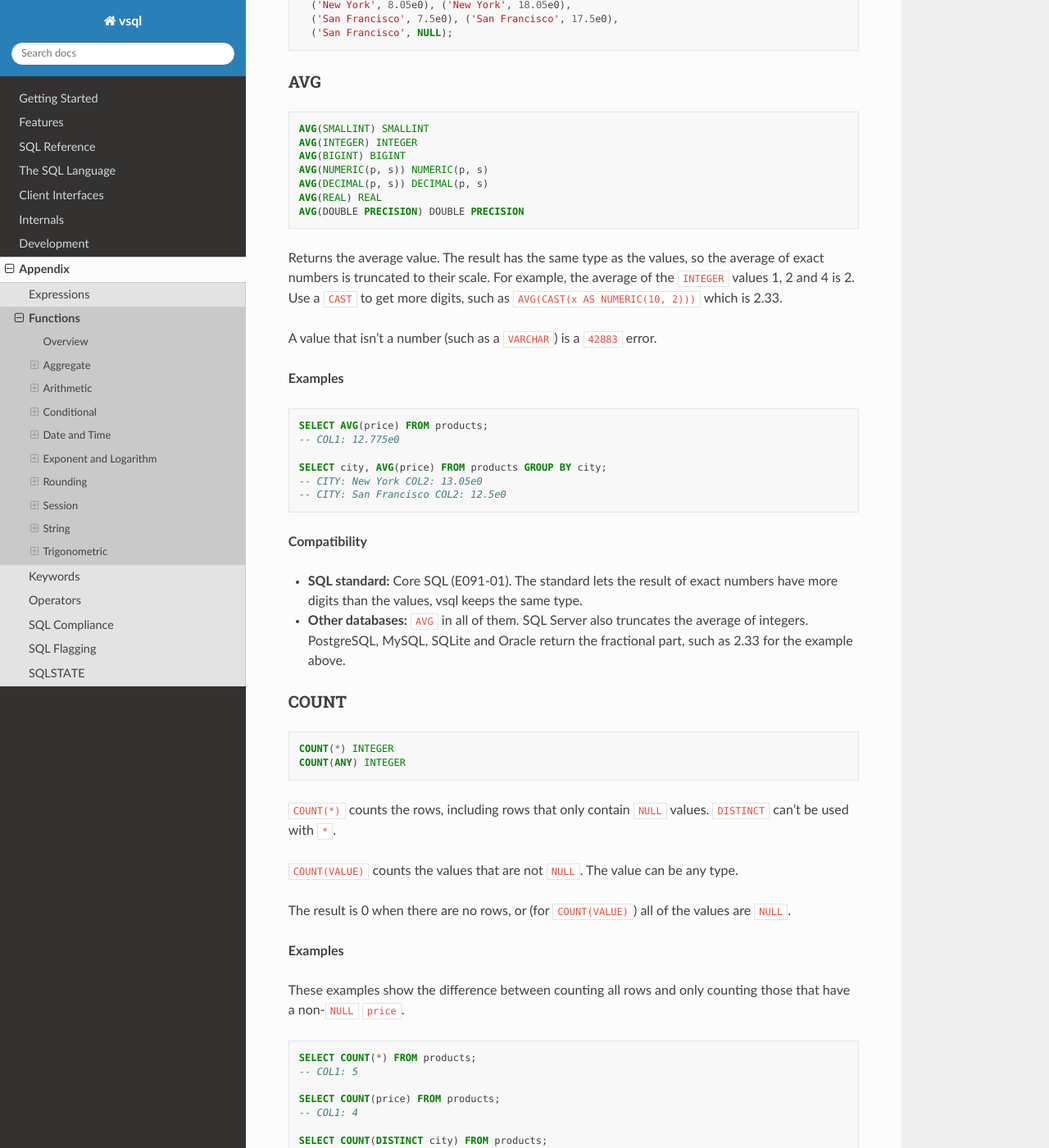
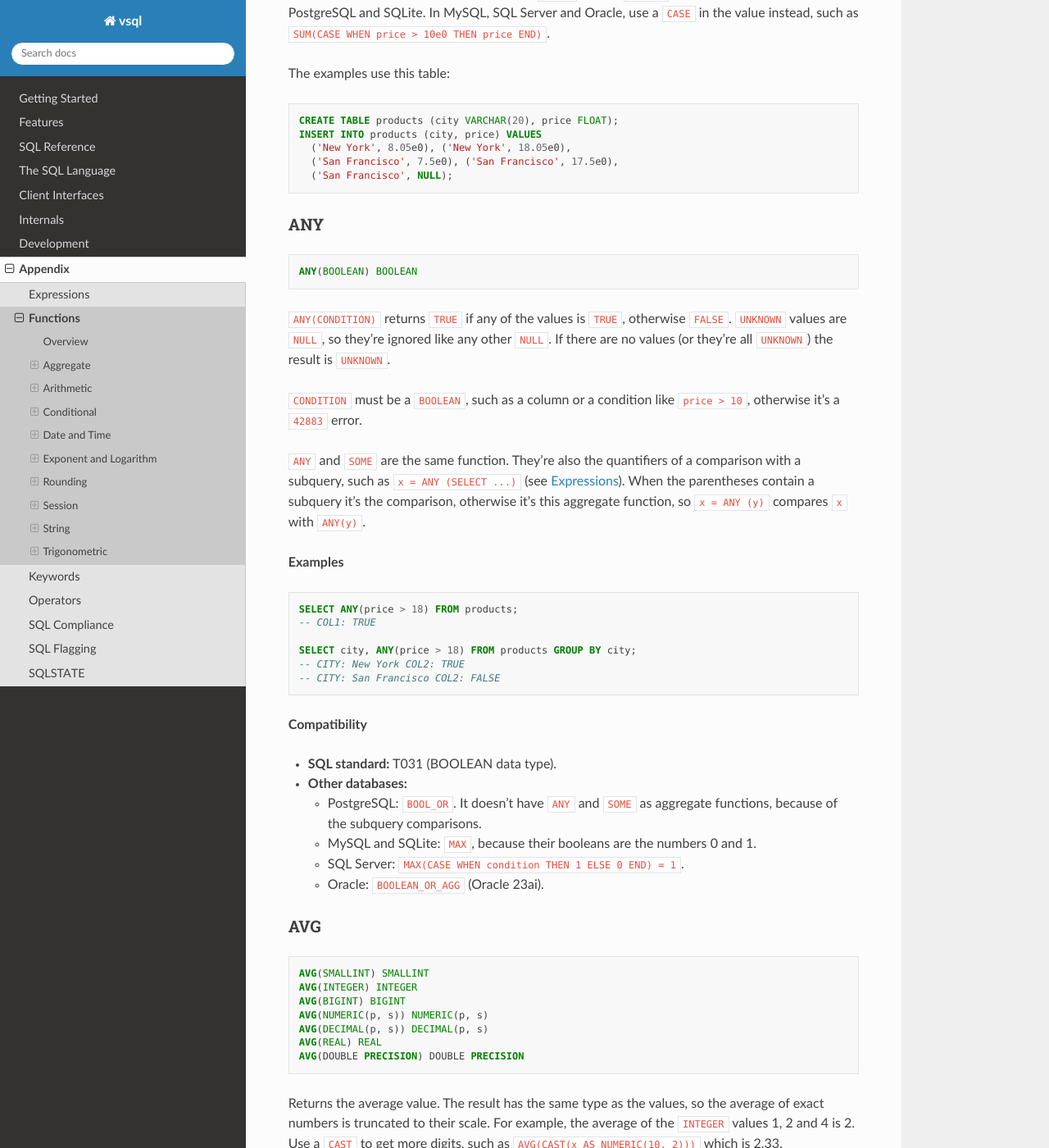
Before and after one commit to elliotchance/vsql, a Sphinx documentation site: the page built from docs/functions.rst, in a window 1280 px wide and 1400 px high, scrolled down 4128 px. Shown: the whole window at 82% size. Built offline with Sphinx 7.4.7 and the Read the Docs theme 3.1.0, drawn with Linux system fonts in a browser that asks for light colours; some of the changed text lies outside the part shown.

Commit message:
language: Add EVERY, ANY and SOME (T031)
EVERY, ANY and SOME are the aggregate functions of BOOLEAN values. EVERY is
FALSE if any value is FALSE, and ANY (or SOME) is TRUE if any value is TRUE,
otherwise they're TRUE and FALSE. Like the other aggregates, NULL (UNKNOWN)
values are removed, and the result is NULL when there are no values. They were
the last part of T031 (BOOLEAN data type), so T031 is now complete.

SOME and ANY are also the quantifiers of x = ANY (SELECT ...). The grammar uses
the tokens rather than a <quantifier> or <computational operation>, so the
parser chooses after the "(": a subquery is a quantified comparison, anything
else is the aggregate function.

Co-Authored-By: Claude Opus 5.5 <noreply@anthropic.com>

```diff
--- a/docs/functions.rst
+++ b/docs/functions.rst
@@ -56,6 +56,9 @@ Each function also has a **Compatibility** section:
    * - ``ATAN``
      - Trigonometric
      - T622
+   * - ``ANY``
+     - Aggregate
+     - T031
    * - ``AVG``
      - Aggregate
      - Core (E091-01)
@@ -98,6 +101,9 @@ Each function also has a **Compatibility** section:
    * - ``CURRENT_TIMESTAMP``
      - Date and Time
      - F411
+   * - ``EVERY``
+     - Aggregate
+     - T031
    * - ``EXP``
      - Exponent and Logarithm
      - T621
@@ -149,6 +155,9 @@ Each function also has a **Compatibility** section:
    * - ``SINH``
      - Trigonometric
      - T622
+   * - ``SOME``
+     - Aggregate
+     - T031
    * - ``SQRT``
      - Exponent and Logarithm
      - T621
@@ -207,6 +216,49 @@ The examples use this table:
     ('San Francisco', 7.5e0), ('San Francisco', 17.5e0),
     ('San Francisco', NULL);
 
+ANY
+^^^
+
+.. code-block:: sql
+
+   ANY(BOOLEAN) BOOLEAN
+
+``ANY(CONDITION)`` returns ``TRUE`` if any of the values is ``TRUE``, otherwise
+``FALSE``.
+``UNKNOWN`` values are ``NULL``, so they're ignored like any other ``NULL``. If
+there are no values (or they're all ``UNKNOWN``) the result is ``UNKNOWN``.
+
+``CONDITION`` must be a ``BOOLEAN``, such as a column or a condition like
+``price > 10``, otherwise it's a ``42883`` error.
+
+``ANY`` and ``SOME`` are the same function. They're also the quantifiers of a
+comparison with a subquery, such as ``x = ANY (SELECT ...)`` (see
+:doc:`expressions`). When the parentheses contain a subquery it's the
+comparison, otherwise it's this aggregate function, so ``x = ANY (y)`` compares
+``x`` with ``ANY(y)``.
+
+**Examples**
+
+.. code-block:: sql
+
+  SELECT ANY(price > 18) FROM products;
+  -- COL1: TRUE
+
+  SELECT city, ANY(price > 18) FROM products GROUP BY city;
+  -- CITY: New York COL2: TRUE
+  -- CITY: San Francisco COL2: FALSE
+
+**Compatibility**
+
+- **SQL standard:** T031 (BOOLEAN data type).
+- **Other databases:**
+
+  - PostgreSQL: ``BOOL_OR``. It doesn't have ``ANY`` and ``SOME`` as aggregate
+    functions, because of the subquery comparisons.
+  - MySQL and SQLite: ``MAX``, because their booleans are the numbers 0 and 1.
+  - SQL Server: ``MAX(CASE WHEN condition THEN 1 ELSE 0 END) = 1``.
+  - Oracle: ``BOOLEAN_OR_AGG`` (Oracle 23ai).
+
 AVG
 ^^^
 
@@ -294,6 +346,42 @@ those that have a non-``NULL`` ``price``.
   ``BIGINT`` in PostgreSQL and MySQL, and an ``INT`` in SQL Server (which has
   ``COUNT_BIG`` for a ``BIGINT``).
 
+EVERY
+^^^^^
+
+.. code-block:: sql
+
+   EVERY(BOOLEAN) BOOLEAN
+
+``EVERY(CONDITION)`` returns ``TRUE`` if every value is ``TRUE``, and ``FALSE``
+if any value is ``FALSE``. ``UNKNOWN`` values are ``NULL``, so they're ignored like any other
+``NULL``. If there are no values (or they're all ``UNKNOWN``) the result is
+``UNKNOWN``.
+
+``CONDITION`` must be a ``BOOLEAN``, such as a column or a condition like
+``price > 10``, otherwise it's a ``42883`` error.
+
+**Examples**
+
+.. code-block:: sql
+
+  SELECT EVERY(price > 7) FROM products;
+  -- COL1: TRUE
+
+  SELECT city, EVERY(price > 8) FROM products GROUP BY city;
+  -- CITY: New York COL2: TRUE
+  -- CITY: San Francisco COL2: FALSE
+
+**Compatibility**
+
+- **SQL standard:** T031 (BOOLEAN data type).
+- **Other databases:**
+
+  - PostgreSQL: ``EVERY`` or ``BOOL_AND``.
+  - MySQL and SQLite: ``MIN``, because their booleans are the numbers 0 and 1.
+  - SQL Server: ``MIN(CASE WHEN condition THEN 1 ELSE 0 END) = 1``.
+  - Oracle: ``BOOLEAN_AND_AGG`` (Oracle 23ai).
+
 MAX
 ^^^
 
@@ -356,6 +444,27 @@ or a string. The result has the same type as the values.
 - **SQL standard:** Core SQL (E091-04).
 - **Other databases:** ``MIN`` in all of them. PostgreSQL doesn't accept a
   ``BOOLEAN``, use ``BOOL_AND`` instead.
+
+SOME
+^^^^
+
+.. code-block:: sql
+
+   SOME(BOOLEAN) BOOLEAN
+
+``SOME`` is another name for ``ANY``, see ``ANY``.
+
+**Examples**
+
+.. code-block:: sql
+
+  SELECT SOME(price > 18) FROM products;
+  -- COL1: TRUE
+
+**Compatibility**
+
+- **SQL standard:** T031 (BOOLEAN data type).
+- **Other databases:** see ``ANY``.
 
 SUM
 ^^^
--- a/docs/sql-compliance.rst
+++ b/docs/sql-compliance.rst
@@ -1238,7 +1238,7 @@ Optional Features
    * - ❌ **T024**
      - **Spaces in binary literals**
 
-   * - ⭕ **T031**
+   * - ✅ **T031**
      - **BOOLEAN data type**
 
    * - ❌ **T041**
```
Also changed, not shown: docs/standard/part2/10.txt (+8 -8 lines), 6 other files.
